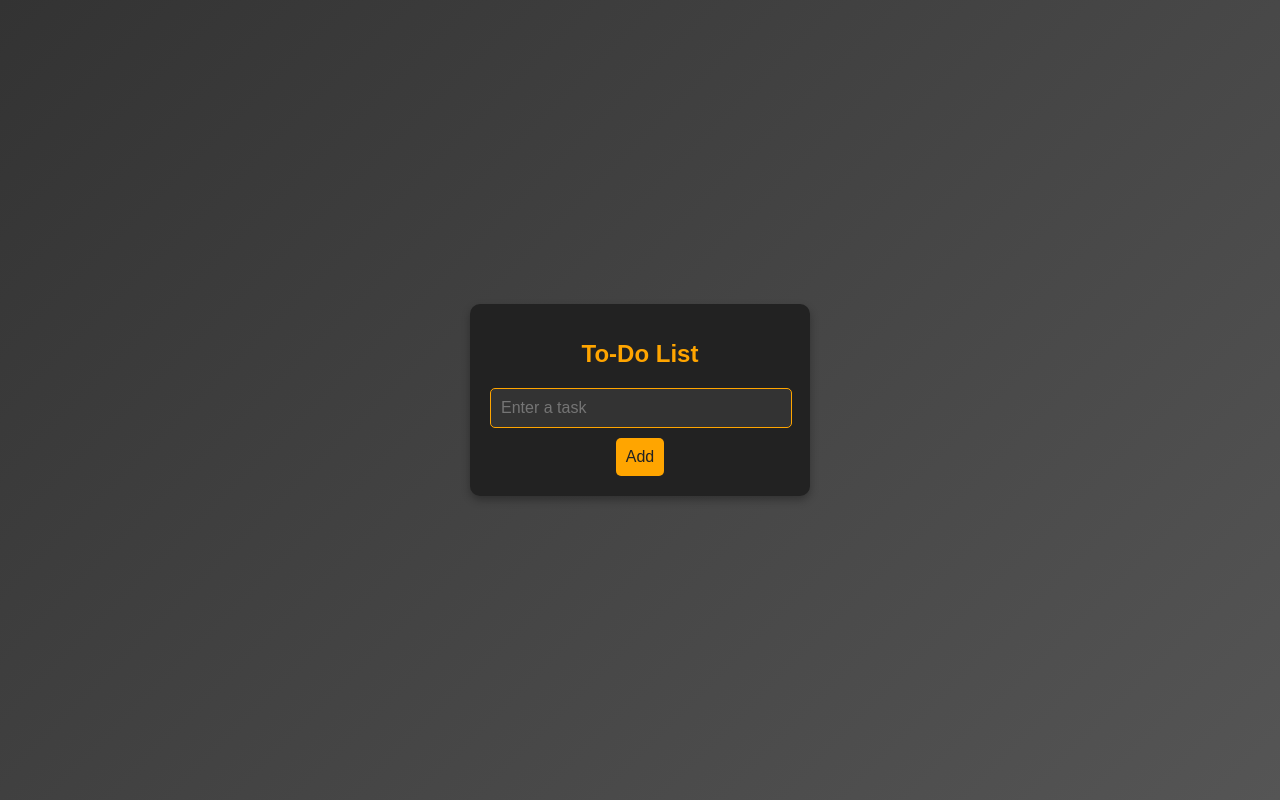
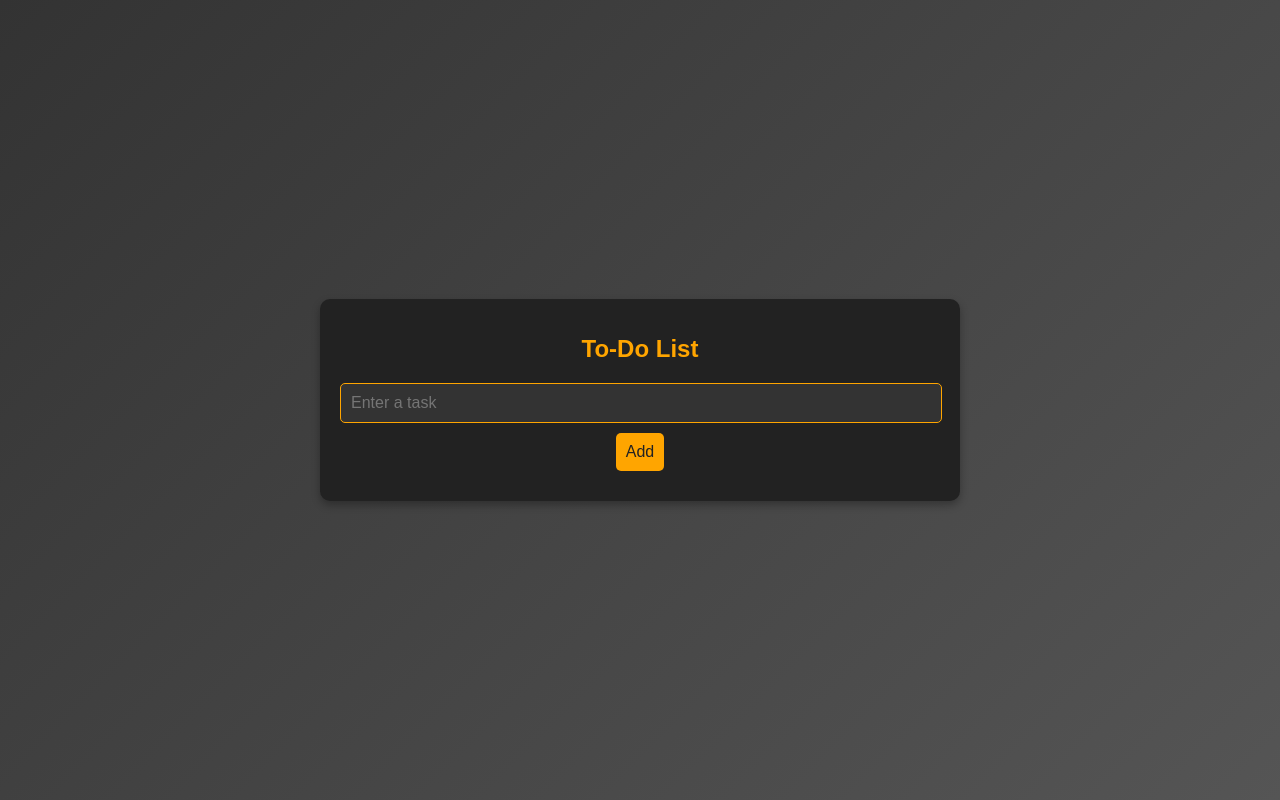
Before and after one commit to gvkishorereddy/Javascript-projects, a plain HTML site: page todo-list/index.html in a window 1280 px wide. Drawn offline with Linux system fonts and the light colour scheme.

Commit message:
Update style.css

```diff
--- a/todo-list/style.css
+++ b/todo-list/style.css
@@ -14,7 +14,7 @@ body {
     padding: 20px;
     border-radius: 10px;
     box-shadow: 0 4px 8px rgba(0, 0, 0, 0.3);
-    width: 300px;
+    width: 600px;
     text-align: center;
 }
 
@@ -44,6 +44,7 @@ button {
     font-size: 16px;
     cursor: pointer;
     transition: background 0.3s ease;
+    margin-bottom: 10px;
 }
 
 button:hover {
@@ -60,6 +61,7 @@ button:hover {
     margin-bottom: 10px;
     box-shadow: 0 2px 4px rgba(0, 0, 0, 0.3);
     transition: transform 0.3s ease;
+    overflow:hidden;
 }
 
 .works:hover {
```
